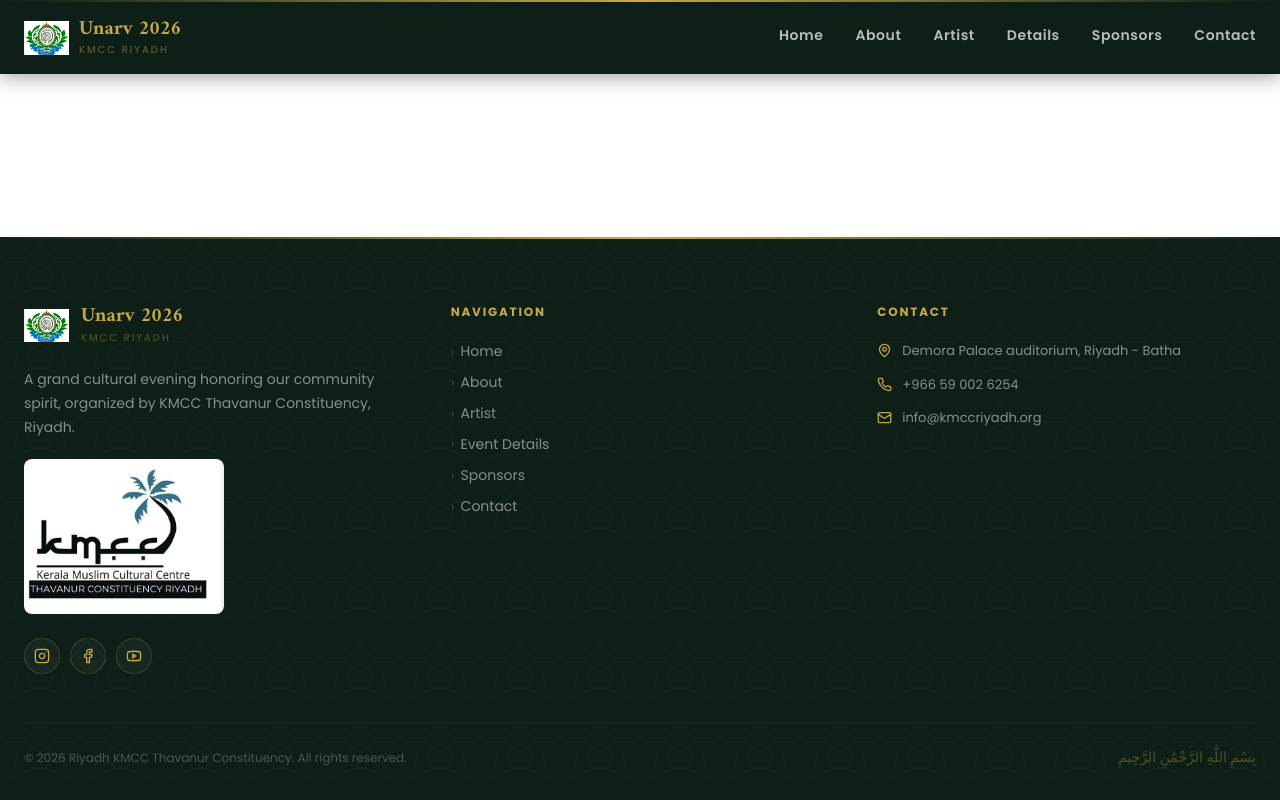
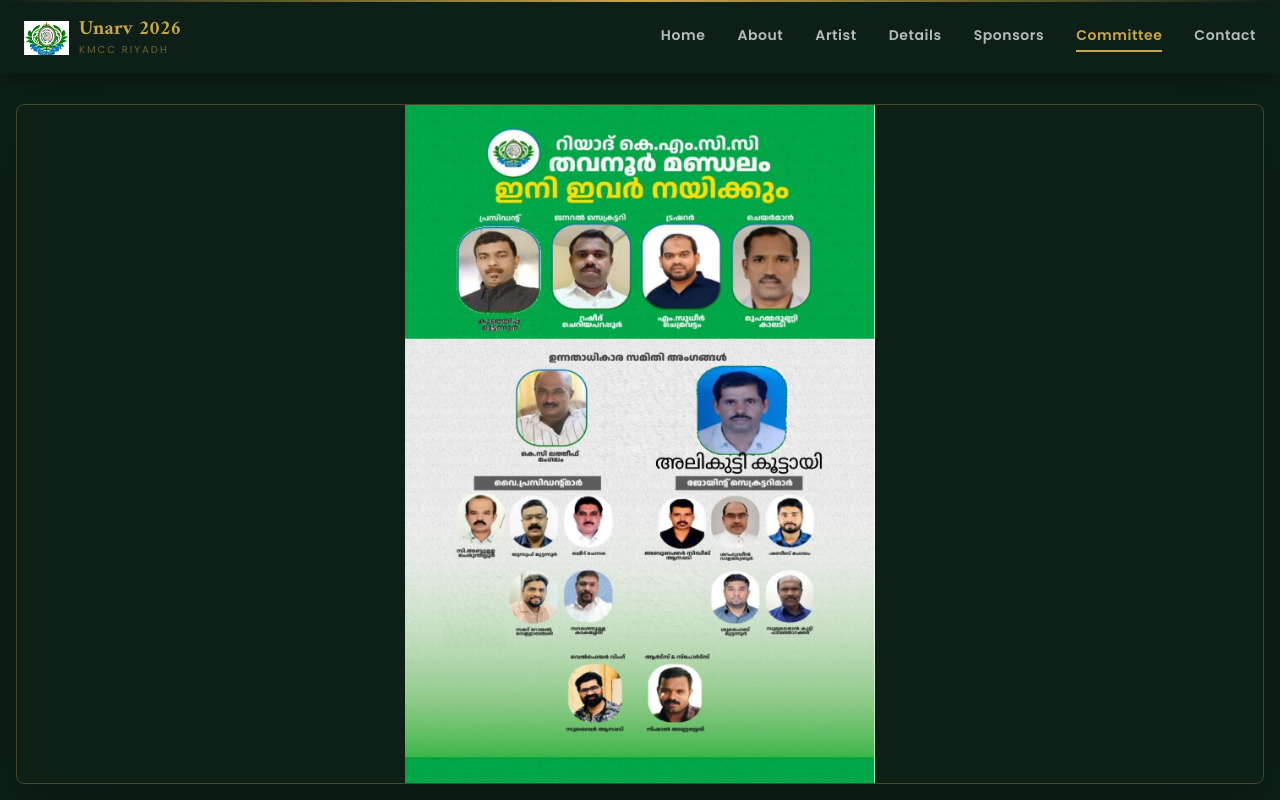
Before and after one commit to sahadsaleel/Unarv2026, a React (Vite) app: page /committee in a window 1280 px wide. Shown: the top 800 px of the page. Built offline with nearby package versions, Linux system fonts and the light colour scheme.

Commit message:
committee page added

```diff
--- a/src/App.jsx
+++ b/src/App.jsx
@@ -8,6 +8,7 @@
 import EventDetails from './pages/EventDetails'
 import Sponsors from './pages/Sponsors'
 import Contact from './pages/Contact'
+import Committee from './pages/Committee'
 
 function App() {
     return (
@@ -21,6 +22,7 @@
                     <Route path="/details" element={<EventDetails />} />
                     <Route path="/sponsors" element={<Sponsors />} />
                     <Route path="/contact" element={<Contact />} />
+                    <Route path="/committee" element={<Committee />} />
                 </Routes>
             </main>
             <Footer />
--- a/src/components/Navbar.jsx
+++ b/src/components/Navbar.jsx
@@ -14,6 +14,7 @@
     { name: 'Artist', path: '/artist' },
     { name: 'Details', path: '/details' },
     { name: 'Sponsors', path: '/sponsors' },
+    { name: 'Committee', path: '/committee' },
     { name: 'Contact', path: '/contact' },
 ]
 
--- /dev/null
+++ b/src/pages/Committee.jsx
@@ -0,0 +1,17 @@
+import React from 'react';
+import committeeImg from '../assets/committee .jpeg'; // Note the space in filename based on directory listing
+
+export default function CommitteePage() {
+  return (
+    <div className="min-h-screen bg-[#0d1f17] flex items-center justify-center pt-[72px]">
+      <div className="w-full max-w-7xl px-4 py-8">
+        <img
+          src={committeeImg}
+          alt="Riyadh KMC Committee"
+          className="w-full h-auto object-contain rounded-lg shadow-2xl border border-[#c8a84b]/30"
+          style={{ maxHeight: 'calc(100vh - 120px)' }}
+        />
+      </div>
+    </div>
+  );
+}
```
Also changed, not shown: src/assets/committee .jpeg (added).
